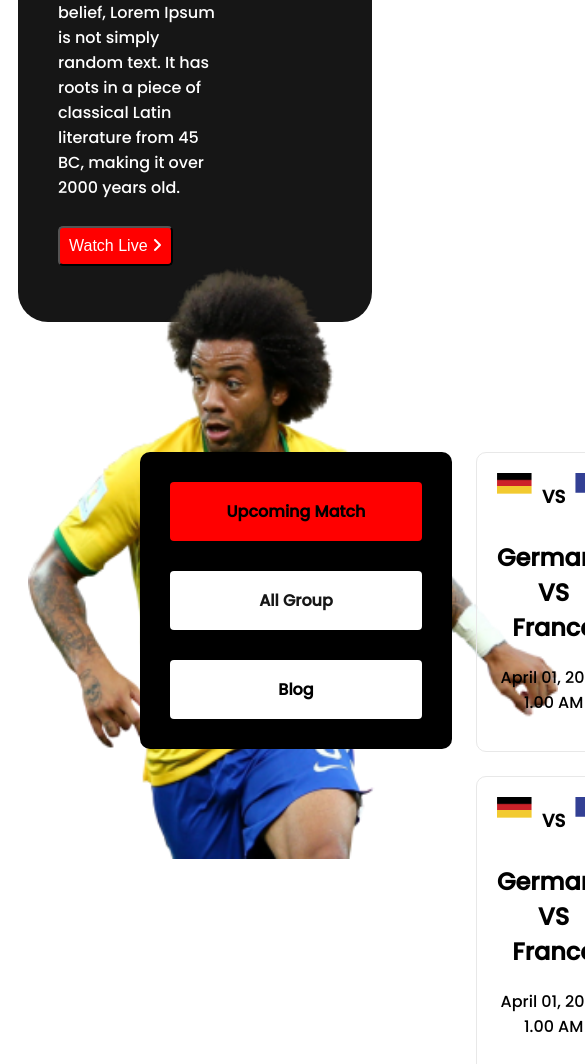
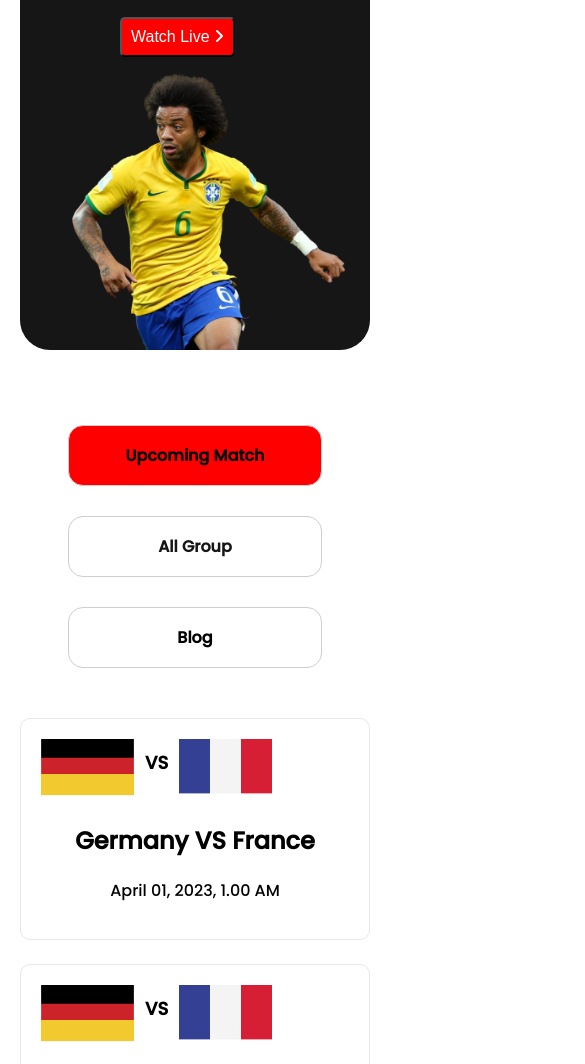
Before and after one commit to mahfuzshamim7426/Dream-World-Cup, a plain HTML site: page upcoming-match.html in a window 390 px wide. Shown: the part 180-1244 px from the top of the page, 585 px wide, since content can reach past the window. Drawn offline with Linux system fonts and the light colour scheme.

Commit message:
small device responsive

```diff
--- a/style.css
+++ b/style.css
@@ -221,24 +221,106 @@ body {
 /*================ Footer Section End================ */
 
 
-/* Responsive Website Start */
+/* ==========Responsive Website Start =================*/
+
+/* Responsive for Small Device */
 
 @media only screen and (max-width:688px) {
+
     .container {
         width: 334px;
-        height: 472px;
+        height: 500px;
         padding: 5px 10px;
-        margin-top: 20px;
+        margin: 20px;
     }
 
     .header-section {
         flex-direction: column;
     }
 
+    .header-content {
+        color: white;
+        width: 100%;
+        padding: 0;
+    }
+
     .header-content h1 {
         font-weight: 700;
         font-size: 22px;
+        padding: 25px 55px 5px 55px;
+        margin: 0;
     }
+
+    .header-content p {
+        height: 51px;
+        width: 250px;
+        overflow: hidden;
+        text-overflow: ellipsis;
+        margin: 5px 0px 10px 48px;
+        padding: 0;
+    }
+
+    .header-button {
+        background-color: red;
+        height: 40px;
+        width: 115px;
+        border-radius: 5px;
+        color: white;
+        font-size: 16px;
+        margin: 10px 0 15px 90px;
+    }
+
+    .header-image img {
+        width: 273px;
+        height: 278px;
+        margin-left: 42px;
+    }
+
+    .container-main {
+        padding: 0;
+    }
+
+    .main-content {
+        padding: 25px 0;
+    }
+
+    .main-content-wrapper {
+        flex-direction: column;
+    }
+
+    .blog-section {
+        margin: 20px;
+    }
+
+    .blog-section-warpper {
+        grid-template-columns: repeat(1, auto);
+
+    }
+
+    .side-menu-wrapper {
+        background-color: white;
+    }
+
+    .menu-button {
+        border: 1px solid rgb(206, 206, 206);
+        border-radius: 15px;
+
+    }
+
+    .footer {
+        height: 800px;
+    }
+
+    .footer-sec-menu {
+        flex-direction: column;
+        column-gap: 15px;
+    }
+
+    .footer-menu {
+        line-height: 50px;
+    }
+
 }
 
+
 /* Responsive Website End */
```
